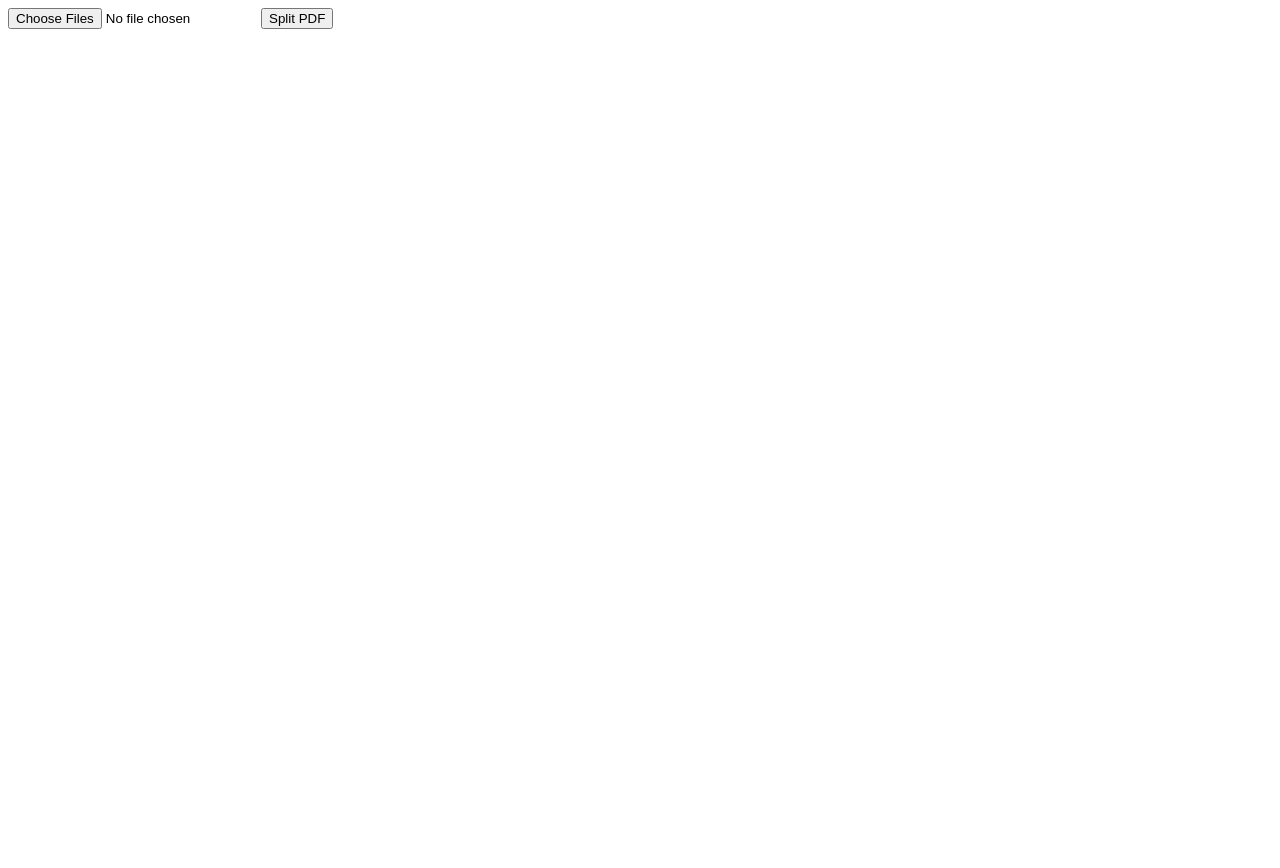
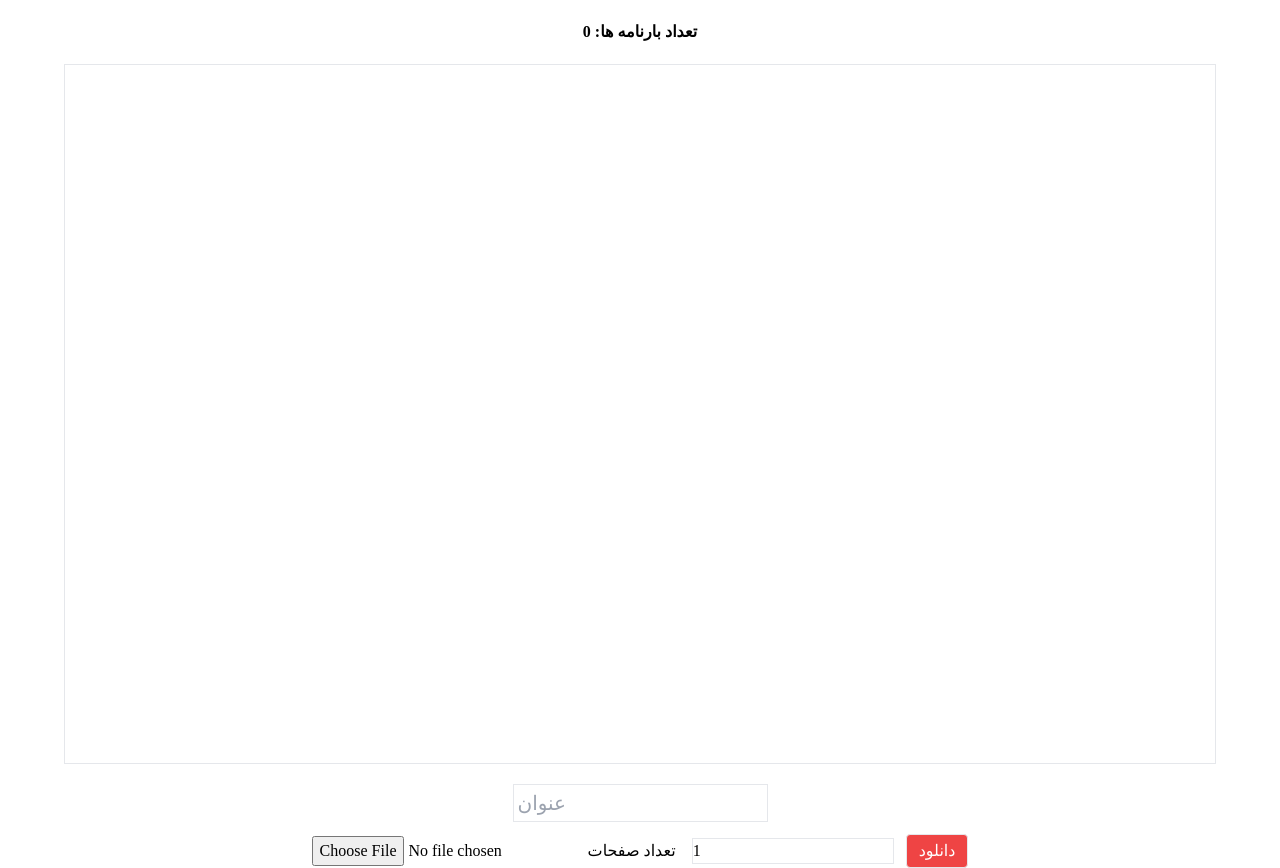
Before and after one commit to milad-kamali/pdf-splitter, a Nuxt app: page / in a window 1280 px wide. Before the commit the page ends 800 px from the top, so only its background shows below. Built offline with nearby package versions, Linux system fonts and the light colour scheme.

Commit message:
changes applied.

```diff
--- /dev/null
+++ b/assets/css/main.css
@@ -0,0 +1,3 @@
+@tailwind base;
+@tailwind components;
+@tailwind utilities;
--- a/nuxt.config.ts
+++ b/nuxt.config.ts
@@ -1,4 +1,11 @@
 // https://nuxt.com/docs/api/configuration/nuxt-config
 export default defineNuxtConfig({
+  css: ['~/assets/css/main.css'],
+  postcss: {
+    plugins: {
+      tailwindcss: {},
+      autoprefixer: {},
+    },
+  },
   devtools: { enabled: true }
 })
--- a/package.json
+++ b/package.json
@@ -14,5 +14,10 @@
     "pdf-lib": "^1.17.1",
     "vue": "^3.4.19",
     "vue-router": "^4.3.0"
+  },
+  "devDependencies": {
+    "autoprefixer": "^10.4.17",
+    "postcss": "^8.4.35",
+    "tailwindcss": "^3.4.1"
   }
 }
--- a/pages/index.vue
+++ b/pages/index.vue
@@ -1,7 +1,44 @@
 <template>
-    <div>
-    <input type="file" @change="handleFileChange" multiple />
-    <button @click="splitAndDownload">Split PDF</button>
+  <div class="flex flex-col items-center">
+    <div class="mt-5 font-semibold">تعداد بارنامه ها: {{ fileCount }}</div>
+    <iframe
+      :src="pdfSrc"
+      width="90%"
+      height="700"
+      class="border mx-auto my-5"
+    />
+    <input
+      placeholder="عنوان"
+      v-model="fileName"
+      class="text-xl border p-1"
+      @keydown.right="nextFile"
+      @keydown.left="previousFile"
+    />
+    <div class="items-center mt-3">
+      <input type="file" @change="handleFileChange" />
+      <label>
+        تعداد صفحات
+        <input
+          v-model="pageSize"
+          type="number"
+          min="1"
+          class="border mx-3"
+          @change="splitAndDownload"
+        />
+      </label>
+      <!-- <button
+        class="border bg-red-500 hover:bg-red-600 text-white rounded px-3 py-1 transition-colors"
+        @click="splitAndDownload"
+      >
+        جدا سازی
+      </button> -->
+      <button
+        class="border bg-red-500 hover:bg-red-600 text-white rounded px-3 py-1 transition-colors"
+        @click="downloadFiles"
+      >
+        دانلود
+      </button>
+    </div>
   </div>
 </template>
 
@@ -11,45 +48,63 @@ import { PDFDocument } from 'pdf-lib';
 export default {
   data () {
     return {
-      selectedFiles: {value: []},
+      selectedFiles: {
+        value: []
+      },
       generatedFiles: [],
+      fileCount: 0,
+      pageSize: 1,
+      pdfSrc: null,
+      fileNames: [''],
+      fileName: '',
+      currentFileIndex: 0
     }
   },
   methods: {
     handleFileChange (event) {
       this.selectedFiles.value = event.target.files[0];
+      this.splitAndDownload()
     },
 
     async splitAndDownload () {
       const pdfBytes = await this.readPDF(this.selectedFiles.value);
       const pdfDoc = await PDFDocument.load(pdfBytes);
 
-  const pageSize = 4; // تعداد صفحات در هر فایل جدید
+      // const pageSize = 3; // تعداد صفحات در هر فایل جدید
       const pageCount = pdfDoc.getPageCount();
-  const fileCount = Math.ceil(pageCount / pageSize);
+      this.fileCount = Math.ceil(pageCount / this.pageSize);
 
       this.generatedFiles.value = [];
+      this.fileNames = ['']
 
-  for (let i = 0; i < fileCount; i++) {
-    const startPageIndex = i * pageSize;
-    const endPageIndex = Math.min((i + 1) * pageSize, pageCount);
+      for (let i = 0; i < this.fileCount; i++) {
+        const startPageIndex = i * this.pageSize;
+        const endPageIndex = Math.min((i + 1) * this.pageSize, pageCount);
 
         const newPdf = await PDFDocument.create();
         const copiedPages = await newPdf.copyPages(pdfDoc, Array.from({ length: endPageIndex - startPageIndex }, (_, j) => startPageIndex + j));
         copiedPages.forEach((page) => newPdf.addPage(page));
 
         const newPdfBytes = await newPdf.save();
-    const outputFileName = `file_${i + 1}.pdf`;
+        // const outputFileName = `file_${i + 1}.pdf`;
 
         const blob = new Blob([newPdfBytes], { type: 'application/pdf' });
         const dataUrl = URL.createObjectURL(blob);
 
         this.generatedFiles.value.push({
-      name: outputFileName,
+          // name: outputFileName,
+          name: '',
           url: dataUrl,
         });
+
       }
-  console.log('this.generatedFiles', this.generatedFiles.value);
+      // for (const file of this.generatedFiles.value) {
+      //   const LINK = document.createElement('a')
+      //   LINK.href = file.url
+      //   LINK.download = file.name
+      //   LINK.click()
+      // }
+      this.pdfSrc = this.generatedFiles.value[0].url
     },
 
     async readPDF (file) {
@@ -59,11 +114,43 @@ async readPDF (file) {
         reader.onerror = (error) => reject(error);
         reader.readAsArrayBuffer(file);
       });
+    },
+    nextFile () {
+      if (this.currentFileIndex < this.fileCount) {
+        this.generatedFiles.value[this.currentFileIndex].name = this.fileName
+        this.currentFileIndex++
+        this.fileName = this.generatedFiles.value[this.currentFileIndex].name
+        // this.fileName = this.fileNames[this.currentFileIndex]
+        this.pdfSrc = this.generatedFiles.value[this.currentFileIndex].url
+        console.log(this.generatedFiles);
+      }
+    },
+    previousFile () {
+      if (this.currentFileIndex > 0) {
+        this.generatedFiles.value[this.currentFileIndex].name = this.fileName
+        this.currentFileIndex--
+        this.fileName = this.generatedFiles.value[this.currentFileIndex].name
+        this.pdfSrc = this.generatedFiles.value[this.currentFileIndex].url
+      }
+    },
+    downloadFiles () {
+      for (const file of this.generatedFiles.value) {
+        const LINK = document.createElement('a')
+        LINK.href = file.url
+        LINK.download = file.name
+        LINK.click()
+      }
     }
   }
 }
 </script>
 
 <style>
-
+  @font-face {
+    font-family: "vazirmatn";
+    src: url('/Vazirmatn-VariableFont_wght.ttf') format("ttf");
+  }
+  * {
+    font-family: 'vazirmatn';
+  }
 </style>
--- /dev/null
+++ b/tailwind.config.js
@@ -0,0 +1,15 @@
+/** @type {import('tailwindcss').Config} */
+export default {
+  content: [
+    "./components/**/*.{js,vue,ts}",
+    "./layouts/**/*.vue",
+    "./pages/**/*.vue",
+    "./plugins/**/*.{js,ts}",
+    "./app.vue",
+    "./error.vue",
+  ],
+  theme: {
+    extend: {},
+  },
+  plugins: [],
+}
```
Also changed, not shown: 1 other file (tests, documents, lock files or other folders). Lines whose indentation alone changed are shown as unchanged.
